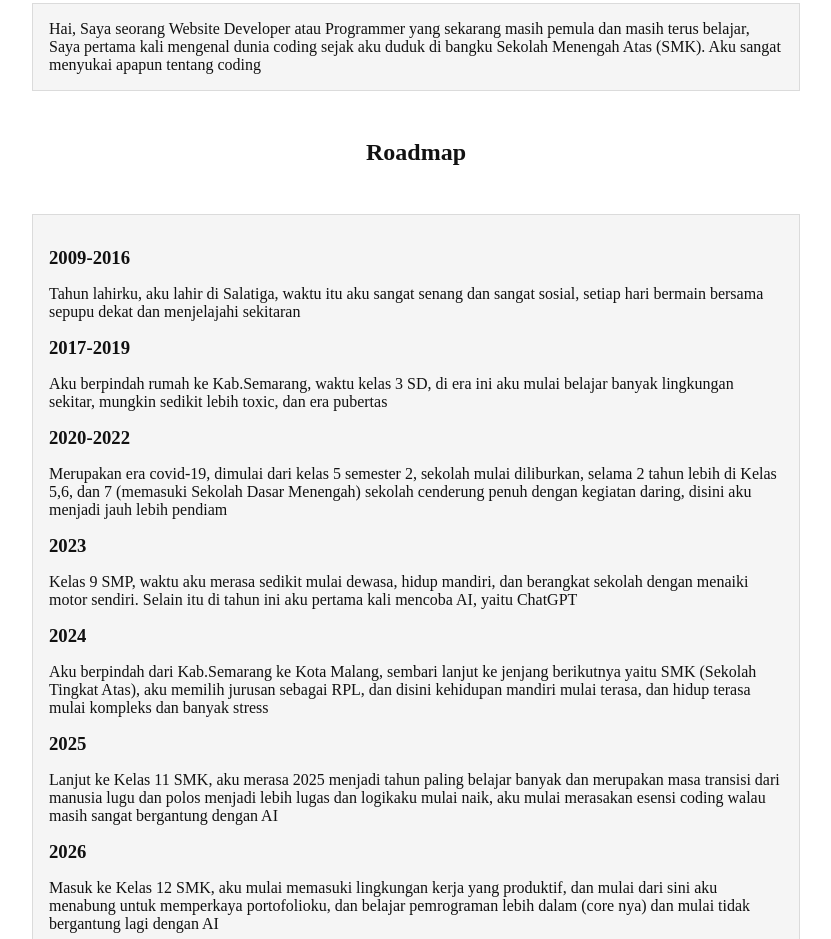
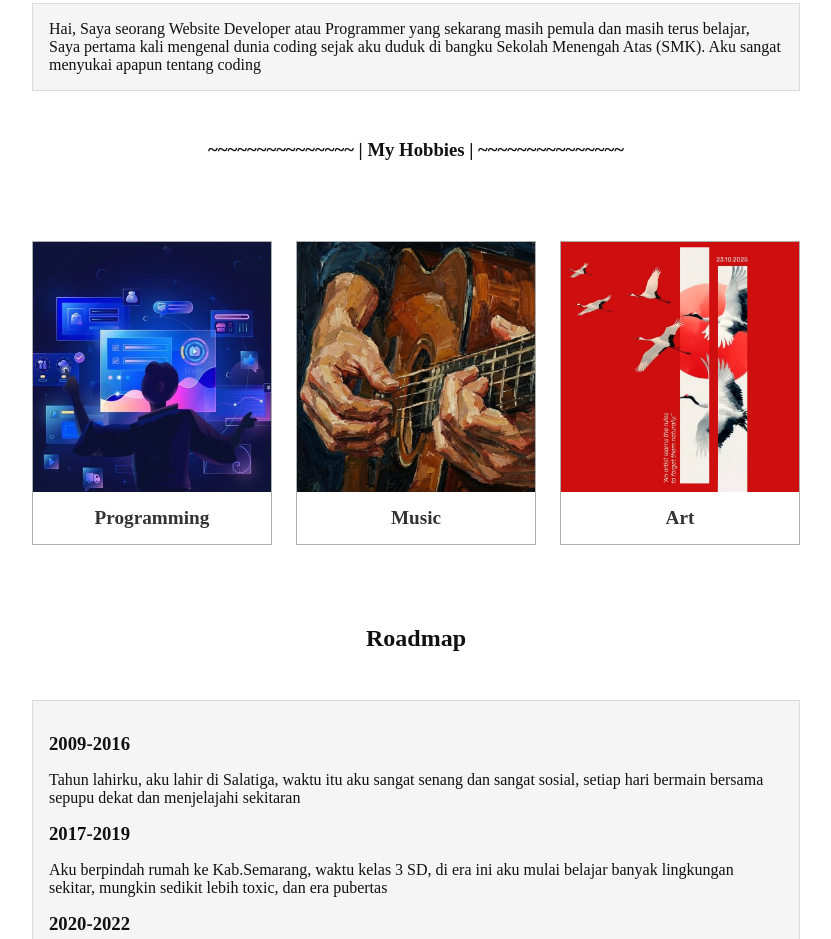
Before and after one commit to itscfebry/Portofolio-Project, a plain HTML site: page index.html in a window 1280 px wide. Shown: the part 895-1834 px from the top of the page, without its empty margins (224-1055 px from the left). Drawn offline with Linux system fonts and the light colour scheme.

Commit message:
Build-6 feat: new hobbies section

```diff
--- a/css/ui.css
+++ b/css/ui.css
@@ -103,6 +103,62 @@ body {
     margin: 1rem 0;
 }
 
+/* My Hobbies Section */
+.wrapper {
+    display: flex;
+    justify-content: space-between;
+    gap: 1.5rem;
+    padding: 2rem 20%;
+    box-sizing: border-box;
+}
+
+.hobby-card {
+  flex: 1;
+  height: 19rem;
+  display: flex;
+  align-items: flex-end;
+  justify-content: center;
+  border: 1px solid #adadad;
+  background-size: cover;
+  background-position: center;
+  transition: transform 0.3s ease, box-shadow 0.3s ease;
+}
+
+.hobby-card:hover {
+  transform: scale(1.1);
+  z-index: 10;
+}
+
+.card-programming { background-image: url('../img/programming.jpg'); }
+.card-programming:hover { background-image: url('../img/programming.jpg'); }
+.card-music { background-image: url('../img/music.jpg'); }
+.card-music:hover { background-image: url('../img/music.jpg'); }
+.card-art { background-image: url('../img/art.jpg'); }
+.card-art:hover { background-image: url('../img/art.jpg'); }
+
+.hobby-desc {
+  width: 100%;
+  padding: 15px;
+  margin: 0;
+  background: #fff;
+  text-align: center;
+  font-weight: bold;
+  font-size: 1.2rem;
+  color: #333;
+}
+
+@media (max-width: 768px) {
+  .wrapper {
+    flex-direction: column;
+    padding: 20px 5%;
+    gap: 25px;
+  }
+  .hobby-card {
+    width: 100%;
+    height: 20rem;
+  }
+}
+
 .footer {
     display: flex;
     justify-content: space-between;
--- a/index.html
+++ b/index.html
@@ -40,6 +40,19 @@
         <p>Hai, Saya seorang Website Developer atau Programmer yang sekarang masih pemula dan masih terus belajar, Saya pertama kali mengenal dunia coding sejak aku duduk di bangku Sekolah Menengah Atas (SMK). Aku sangat menyukai apapun tentang coding</p>
     </div>
 
+    <h3 class="center">~~~~~~~~~~~~~~~ | My Hobbies | ~~~~~~~~~~~~~~~</h3>
+    <section class="wrapper">
+        <article class="hobby-card card-programming">
+            <p class="hobby-desc">Programming</p>
+        </article>
+        <article class="hobby-card card-music">
+            <p class="hobby-desc">Music</p>
+        </article>
+        <article class="hobby-card card-art">
+            <p class="hobby-desc">Art</p>
+        </article>
+    </section>
+
     <!-- Roadmap -->
     <h2 class="center" id="roadmap">Roadmap</h2>
     <div class="box">
@@ -78,10 +91,10 @@
     </section>
     <div class="foot-btm">
         <div class="foot-btm-left">
-            <a href="#"><img src="img/github.svg" alt="ikon github"></a>
+            <a href="https://github.com/itscfebry"><img src="img/github.svg" alt="ikon github"></a>
             <a href="#"><img src="img/instagram.svg" alt="ikon instagram"></a>
             <a href="#"><img src="img/tik-tok.svg" alt="ikon tik-tok"></a>
-            <a href="#"><img src="img/youtube.svg" alt="ikon youtube"></a>
+            <a href="https://www.youtube.com/@pigpotato925"><img src="img/youtube.svg" alt="ikon youtube"></a>
         </div>
         <div class="foot-btm-mid"><p>&copy; 2026 SCHRIF. All rights reserved.</p></div>
         <div class="foot-btm-right"></div>
```
Also changed, not shown: img/art.jpg (added), img/music.jpg (added), img/programming.jpg (added).
